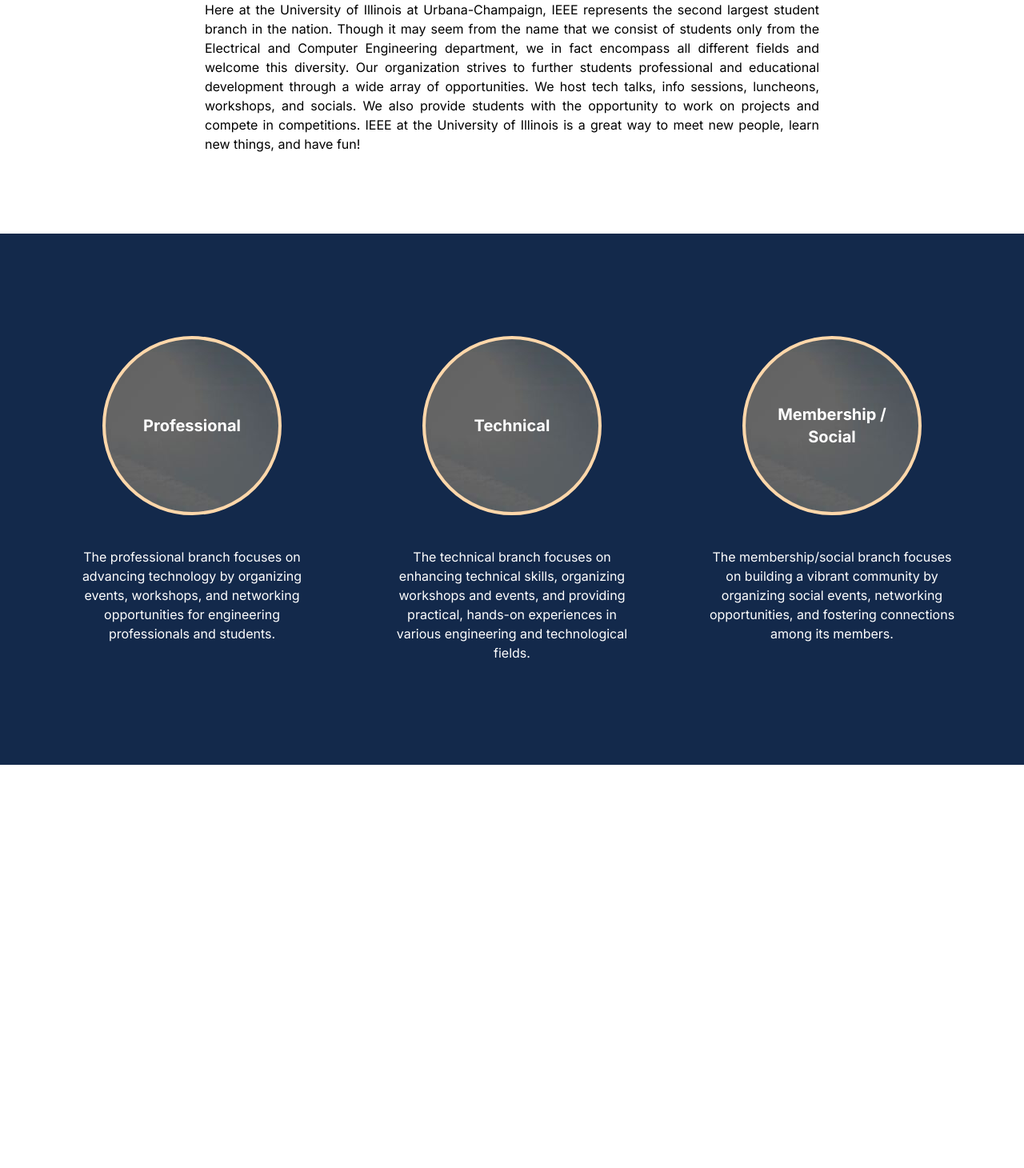
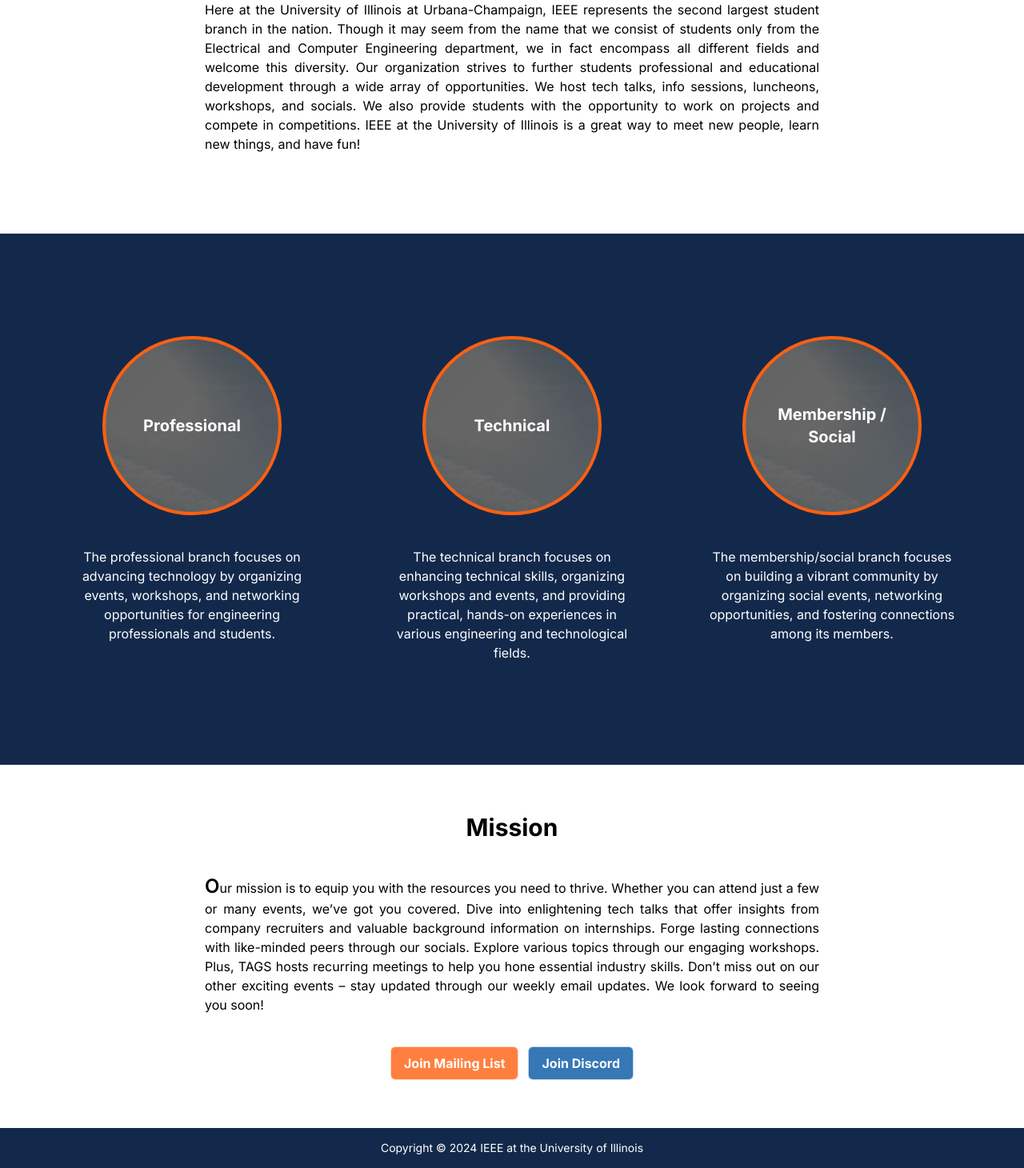
Before and after one commit to mshin5211/ieee, a Next.js app: page / in a window 1280 px wide. Shown: the part 992-2452 px from the top of the page at 80% size. Before the commit the page ends 1948 px from the top, so only its background shows below. Built offline with nearby package versions, Linux system fonts and the light colour scheme.

Commit message:
added footer

```diff
--- a/src/app/page.tsx
+++ b/src/app/page.tsx
@@ -1,5 +1,7 @@
 import Branch from "@/components/Branch";
+import Footer from "@/components/Footer";
 import Hero from "@/components/Hero";
+import Mission from "@/components/Mission";
 import Overview from "@/components/Overview";
 
 export default function Home() {
@@ -9,6 +11,8 @@
       <Hero />
       <Overview />
       <Branch />
+      <Mission />
+      <Footer />
     </main>
   );
 }
--- a/src/components/Branch.tsx
+++ b/src/components/Branch.tsx
@@ -5,7 +5,7 @@
 
 const Branch = () => {
   return (
-    <div className='mt-10 grid md:grid-cols-3 grid-cols-1 justify-items-center gap-20 place-items-start w-screen bg-dark py-32 px-20'>
+    <div className='mt-10 grid md:grid-cols-3 grid-cols-1 justify-items-center gap-20 place-items-start w-screen bg-dark dark:bg-[#011627] py-32 px-20'>
         {branchData.map((branch) => (
             <BranchCard key={branch.id} title={branch.title} description={branch.description} src={branch.src} />
         ))}
--- a/src/components/BranchCard.tsx
+++ b/src/components/BranchCard.tsx
@@ -7,7 +7,7 @@
 }) => {
   return (
     <div className='w-full flex justify-center items-center flex-col'>
-            <div className='w-full xl:w-[70%] max-md:w-[70%] rounded-full aspect-square relative flex justify-center items-center bg-[url("../images/quadDark.jpg")] border-orange-200 border-4'>
+            <div className='w-full xl:w-[70%] max-md:w-[70%] rounded-full aspect-square relative flex justify-center items-center bg-[url("../images/quadDark.jpg")] dark:border-[#E8E9EA] border-[#FF5F0F] border-4'>
                 <div className='place-self-center place-content-center p-5'>
                     <h1 className='text-white font-bold text-md text-wrap lg:text-xl text-center'>{title}</h1>
                 </div>
--- /dev/null
+++ b/src/components/Footer.tsx
@@ -0,0 +1,14 @@
+import React from 'react'
+
+const Footer = () => {
+  return (
+    <div className='mt-10 w-screen max-h-[50px] h-[7.5vh] bg-dark flex justify-center items-center text-white'>
+        <p className='text-xs md:text-sm'>
+            Copyright © 2024 IEEE at the University of Illinois
+        </p>
+
+    </div>
+  )
+}
+
+export default Footer
--- a/src/components/Hero.tsx
+++ b/src/components/Hero.tsx
@@ -35,10 +35,10 @@
 
                 <p className="text-center md:tracking-wider mb-4 text-sm
                 md:text-lg lg:text-2xl text-orange-100">
-                    Join us for tech talks, info sessions, luncheons, workshops, and socials!
+                    Join us for tech talks, info sessions, luncheons, workshops, and socials
                 </p>
                 <div className='flex flex-col md:flex-row justify-center items-center gap-3'>
-                    <a>
+                    <a href='#overview'>
                         <button className="bg-[#FF5F0F] border border-white/[0.2] focus:ring-1 ring-white bg-opacity-50 backdrop-blur-sm hover:bg-opacity-100 hover:bg-orange-500 text-white font-bold py-2 px-4 rounded-md">
                             Learn More
                         </button>
--- /dev/null
+++ b/src/components/Mission.tsx
@@ -0,0 +1,38 @@
+"use client";
+import React, { useState } from 'react'
+import Modal from './Modal'
+
+const Mission = () => {
+  const [showModal, setShowModal] = React.useState(false);
+  return (
+
+        <div className='grid grid-cols-1 md:grid-cols-1 justify-items-center content-center gap-5 mt-10'>
+            <div className='flex flex-col justify-between items-center'>
+                <h1 className='text-lg md:text-3xl font-bold'>
+                    Mission
+                </h1>
+                <p className='py-10 md:max-w-[60vw] max-w-[70vw] text-justify first-letter:text-2xl first-letter:font-semibold'>
+                Our mission is to equip you with the resources you need to thrive. Whether you can attend just a few or many events, we’ve got you covered. Dive into enlightening tech talks that offer insights from company recruiters and valuable background information on internships. Forge lasting connections with like-minded peers through our socials. Explore various topics through our engaging workshops. Plus, TAGS hosts recurring meetings to help you hone essential industry skills. Don’t miss out on our other exciting events – stay updated through our weekly email updates. We look forward to seeing you soon!
+                </p>
+                <div className='flex flex-col md:flex-row justify-center items-center gap-3'>
+
+                    <button onClick={() => setShowModal(true)} className="bg-[#FF5F0F] focus:ring-1 ring-white border border-white/[0.7] bg-opacity-80 backdrop-blur-sm hover:bg-orange-500 hover:bg-opacity-100 text-white font-bold py-2 px-4 rounded-md">
+                        Join Mailing List
+                    </button>
+                    {showModal && <Modal handleClick={() => setShowModal(false)}/>}
+
+                    <button className='bg-[#0455A4] focus:ring-1 ring-white border border-white/[0.7] bg-opacity-80 backdrop-blur-sm hover:bg-blue-500 hover:bg-opacity-100 text-white font-bold py-2 px-4 rounded-md'>
+                        Join Discord
+                    </button>
+
+
+                </div>
+            </div>
+        </div>
+
+
+
+  )
+}
+
+export default Mission
--- a/src/components/Overview.tsx
+++ b/src/components/Overview.tsx
@@ -3,7 +3,7 @@
 
 const Overview = () => {
   return (
-    <div className='grid grid-cols-1 md:grid-cols-1 justify-items-center content-center gap-5 mt-10'>
+    <div id='overview' className='grid grid-cols-1 md:grid-cols-1 justify-items-center content-center gap-5 mt-10'>
         <div className='flex flex-col justify-between items-center'>
             <h1 className='text-lg md:text-3xl font-bold'>
                 Overview
```
